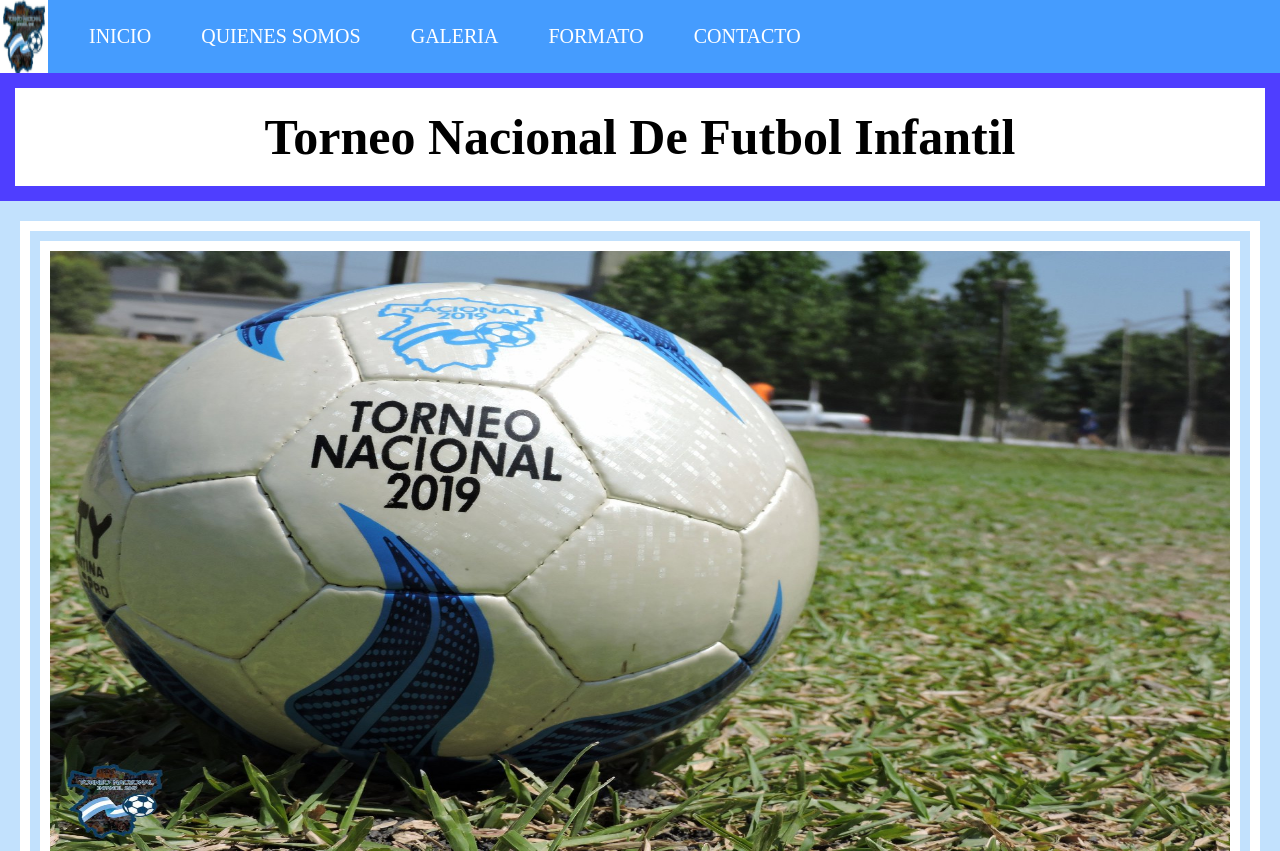
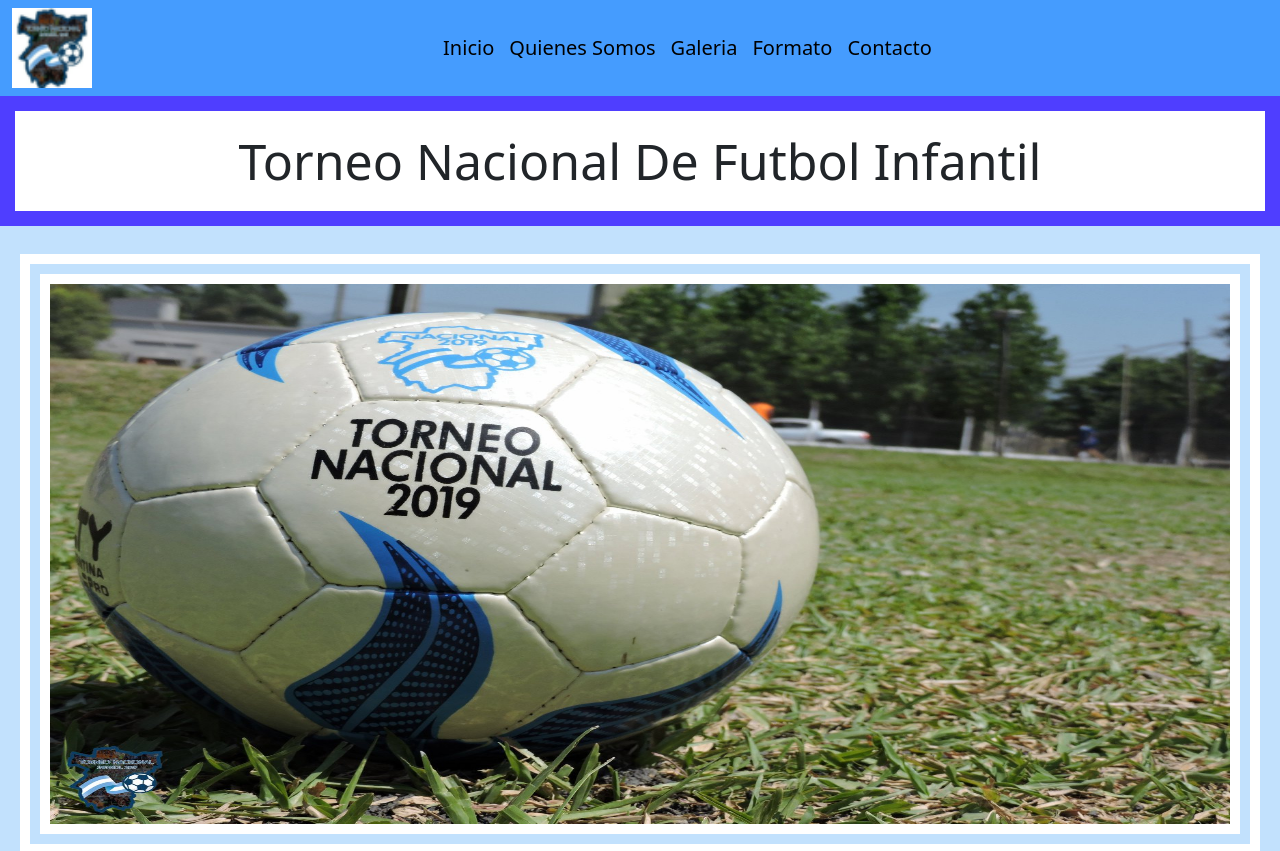
Before and after one commit to nachoo07/futbol-liga, a plain HTML site: page index.html in a window 1280 px wide. Shown: the top 851 px of the page. Drawn offline with nearby package versions, Linux system fonts and the light colour scheme.

Commit message:
agregando bootstrap

```diff
--- a/css/styles.css
+++ b/css/styles.css
@@ -9,8 +9,6 @@ body {
 
 header {
     background-color:rgba(0, 119, 255, 0.645);
-    position: sticky;
-    top: 0px;
 }
 
 footer {
@@ -25,6 +23,8 @@ footer {
 
 .header__logo {
     display: inline;
+    height: 80px;
+    width: 80px;
 }
 
 .main__titulo--inicio {
@@ -99,7 +99,6 @@ a {
     text-decoration: none;
     color: black;
     font-size: 20px;
-    padding-bottom: 10px;
 }
 
 .lista__desordenada {
@@ -115,11 +114,8 @@ a {
     padding: 0 16px;
 }
 
-.header__item {
-    padding: 25px;
-}
 
-.header__item:hover {
+.nav-item:hover {
     transform:scale(1.1, 1.1);
     transition: all 1s;
 }
@@ -129,6 +125,12 @@ a {
     transition: all 1s;
 }
 
+.nav {
+    padding-top: 0px;
+}
+.nav-item {
+    padding-left: 15px;
+}
 .header__item a {
     color: rgb(255, 255, 255);
     text-decoration: dotted;
@@ -424,6 +426,13 @@ h2 {
 /* media querie de celular*/
 @media   (min-width: 320px) and (max-width: 575px) {
                 /* BARRA DE NAVEGACION */
+    .nav-item {
+    padding-left: 0px;
+    }
+
+    .nav {
+        padding-top: 20px;
+    }
     .header__nav {
         flex-direction: column;
         justify-content: center;
@@ -436,10 +445,9 @@ h2 {
     }
     .header__logo {
         display: inline;
-        height: 70px;
-        width: 70px;
+        height: 80px;
+        width: 80px;
     }
-
     header {
         position: static;
     }
--- a/index.html
+++ b/index.html
@@ -12,21 +12,37 @@
     <enlace href="https: //fonts.googleapis.com/css2? family= Tiro+Telugu & display=swap" rel="hoja de estilo">
 <!-- NOMBRE DE LA PAGINA -->
     <title> LIGA DE FUTBOL</title>
+    <!-- CSS only -->
+    <link href="https://cdn.jsdelivr.net/npm/bootstrap@5.2.0/dist/css/bootstrap.min.css" rel="stylesheet" integrity="sha384-gH2yIJqKdNHPEq0n4Mqa/HGKIhSkIHeL5AyhkYV8i59U5AR6csBvApHHNl/vI1Bx" crossorigin="anonymous">
 <!-- ETIQUETA CSS -->
     <link rel="stylesheet" href="css/styles.css">
 </head>
 <body>
 <!-- encabezado de la pagina -->
     <header>
-        <nav class="header__nav"> <!-- barra de navegacion -->
-            <img class="header__logo" src="imagenes/favicon.ico"> <!-- logo -->
-            <ul class="header__lista">
-                <li class="header__item"> <a href="index.html">INICIO</a></li>
-                <li class="header__item"> <a href="paginas/quienes-somos.html">QUIENES SOMOS</a></li>
-                <li class="header__item"> <a href="paginas/galeria.html">GALERIA</a></li>
-                <li class="header__item"> <a href="paginas/formato.html">FORMATO</a></li>
-                <li class="header__item"> <a href="paginas/contacto.html">CONTACTO</a></li>
-            </ul>
+        <nav class="navbar navbar-expand-lg header">
+            <div class="container-fluid ms-auto" >
+                <img class="header__logo" src="imagenes/favicon.ico">
+                <button class="navbar-toggler " type="button" data-bs-toggle="collapse" data-bs-target="#navbarSupportedContent" aria-controls="navbarSupportedContent" aria-expanded="false" aria-label="Toggle navigation">
+                    <span class="navbar-toggler-icon"></span>
+                </button>
+            <div class="collapse navbar-collapse" id="navbarSupportedContent">
+                <ul class="navbar-nav mb- mb-lg-0 mx-auto">
+                <li class="nav-item">
+                    <a class="header__item a nav" href="#">Inicio</a>
+                </li>
+                <li class="nav-item">
+                    <a class="header__item a " href="paginas/quienes-somos.html">Quienes Somos</a>
+                </li>
+                <li class="nav-item">
+                    <a class="header__item a " href="paginas/galeria.html">Galeria</a>
+                </li>
+                <li class="nav-item">
+                    <a class="header__item a " href="paginas/formato.html">Formato</a>
+                </li>
+                <li class="nav-item">
+                    <a class="header__item a " href="paginas/contacto.html">Contacto</a>
+                </li>
         </nav>
 
     </header>
@@ -73,5 +89,7 @@
         </div>
         <span class="footer__derechos">LOS DERECHOS DE ESTE SITIO SON RESERVADOS </span>
     </footer>
+    <!-- JavaScript Bundle with Popper -->
+    <script src="https://cdn.jsdelivr.net/npm/bootstrap@5.2.0/dist/js/bootstrap.bundle.min.js" integrity="sha384-A3rJD856KowSb7dwlZdYEkO39Gagi7vIsF0jrRAoQmDKKtQBHUuLZ9AsSv4jD4Xa" crossorigin="anonymous"></script>
 </body>
 </html>
```
Also changed, not shown: paginas/contacto.html (+4 -1 lines), paginas/formato.html (+4 -0 lines), paginas/galeria.html (+4 -0 lines), paginas/quienes-somos.html (+4 -0 lines).
